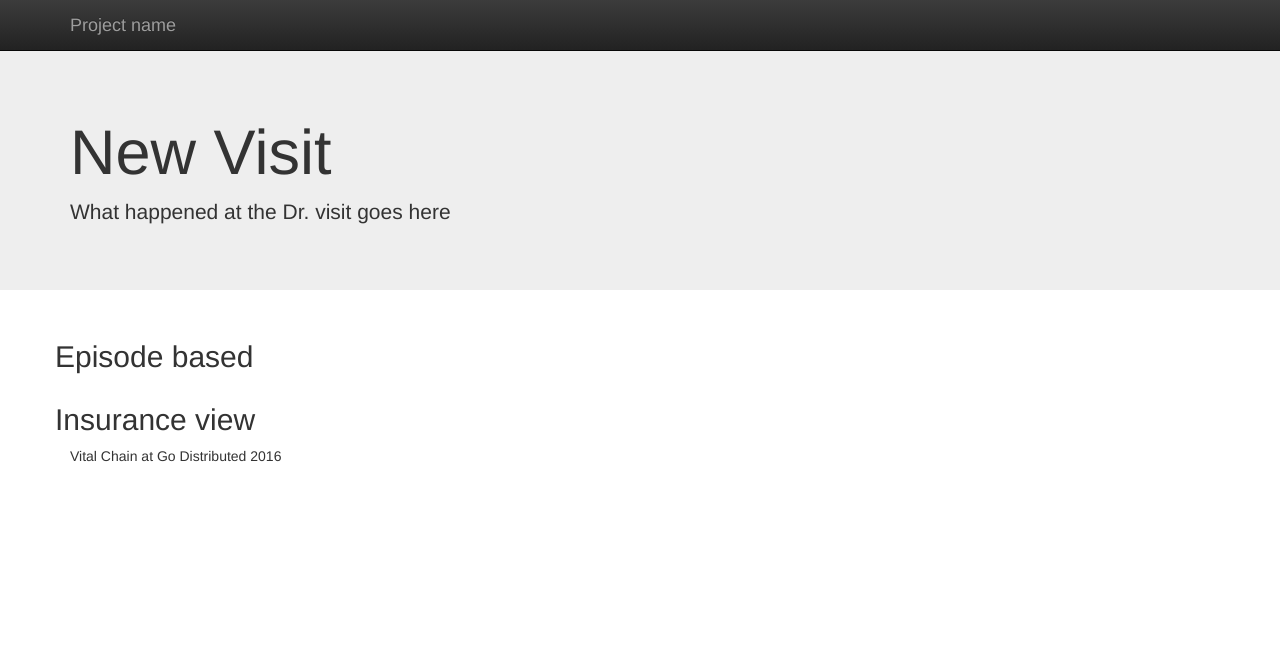
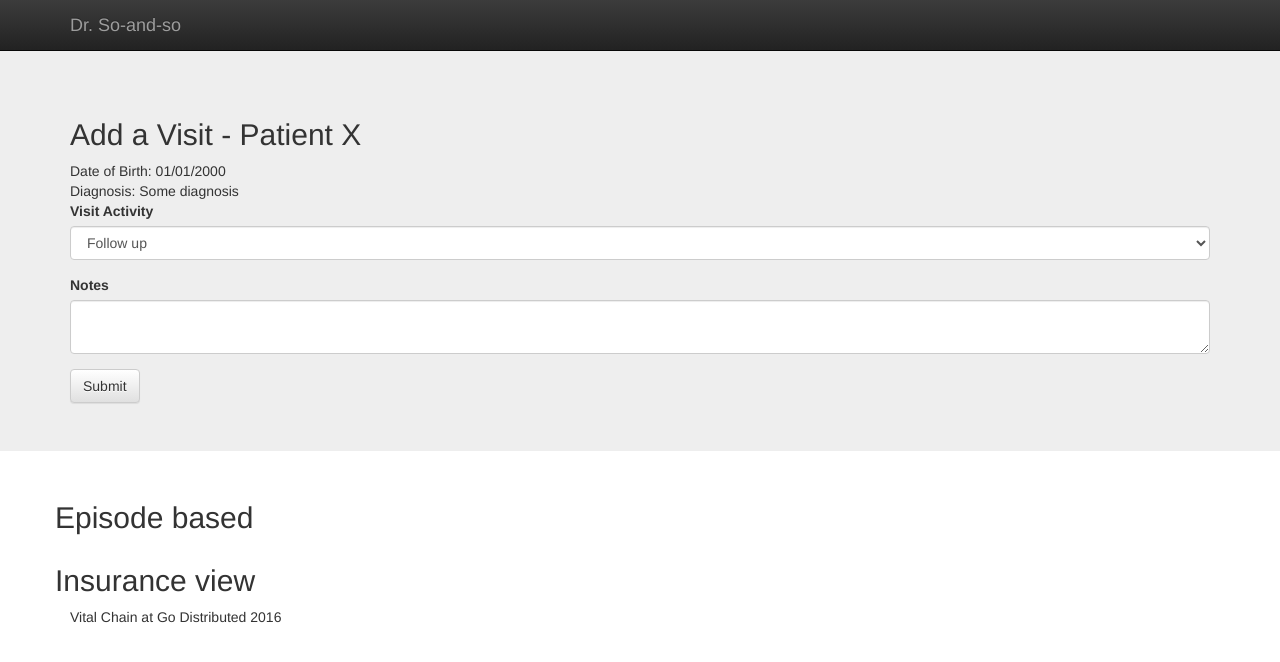
Before and after one commit to pcuci/vitalweb, a plain HTML site: page index.html in a window 1280 px wide. Drawn offline with nearby package versions, Linux system fonts and the light colour scheme.

Commit message:
beat you to it

```diff
--- a/index.html
+++ b/index.html
@@ -29,15 +29,29 @@
           <span class="icon-bar"></span>
           <span class="icon-bar"></span>
           </button>
-          <a class="navbar-brand" href="#">Project name</a>
+          <a class="navbar-brand" href="#">Dr. So-and-so</a>
         </div>
       </div>
     </nav>
 
     <div class="jumbotron">
       <div class="container">
-        <h1>New Visit</h1>
-        <p>What happened at the Dr. visit goes here</p>
+        <h2>Add a Visit - Patient X</h2>
+        Date of Birth: 01/01/2000<br>
+        Diagnosis: Some diagnosis<br>
+        <form>
+          <div class="form-group">
+            <label for="action">Visit Activity</label>
+            <select name='action' class="form-control">
+              <option>Follow up</option>
+            </select>
+          </div>
+          <div class="form-group">
+            <label for="notes">Notes</label>
+            <textarea class="form-control" name='notes'></textarea>
+          </div>
+          <button type="submit" class="btn btn-default">Submit</button>
+        </form>
       </div>
     </div>
 
```
